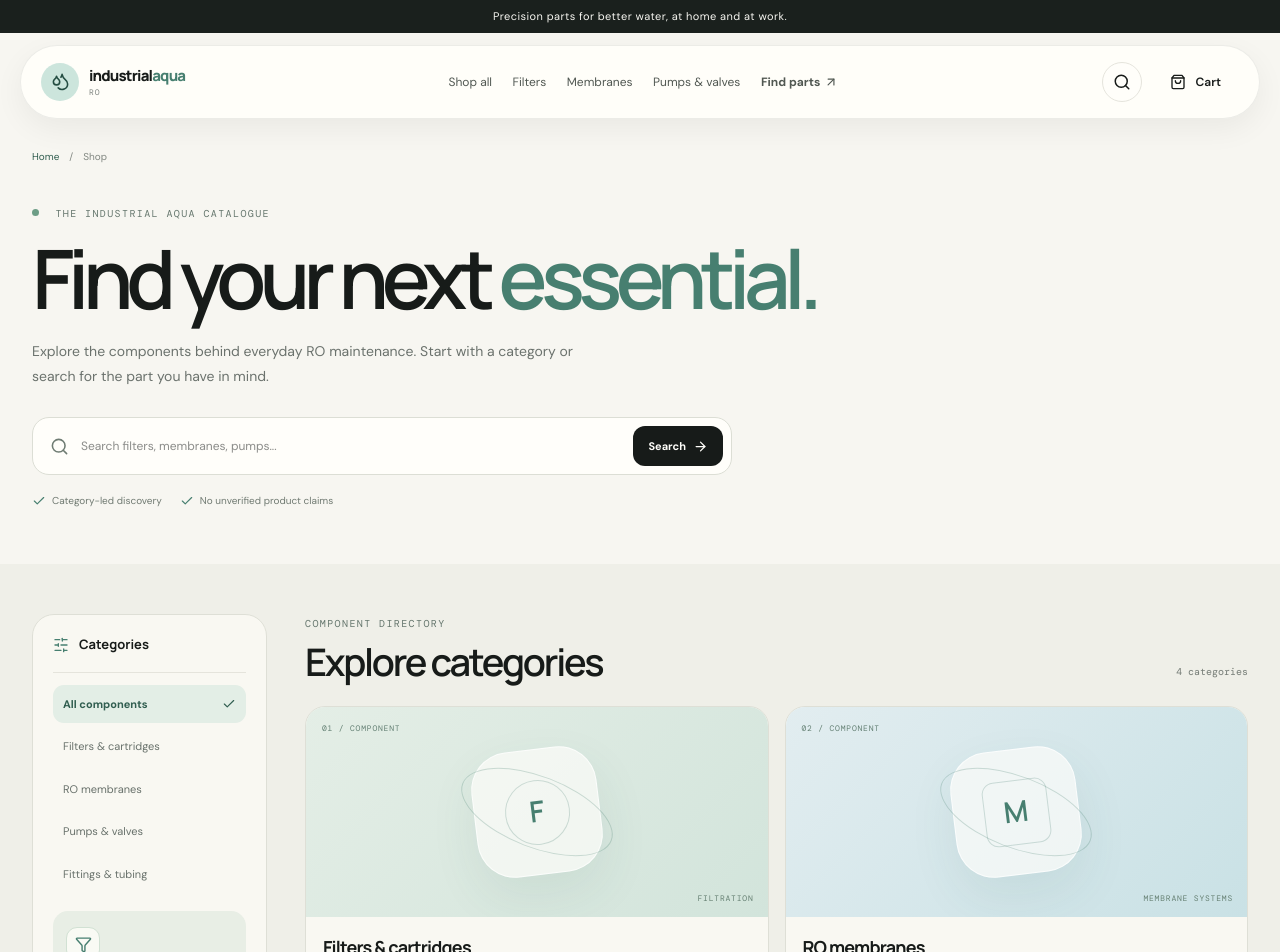
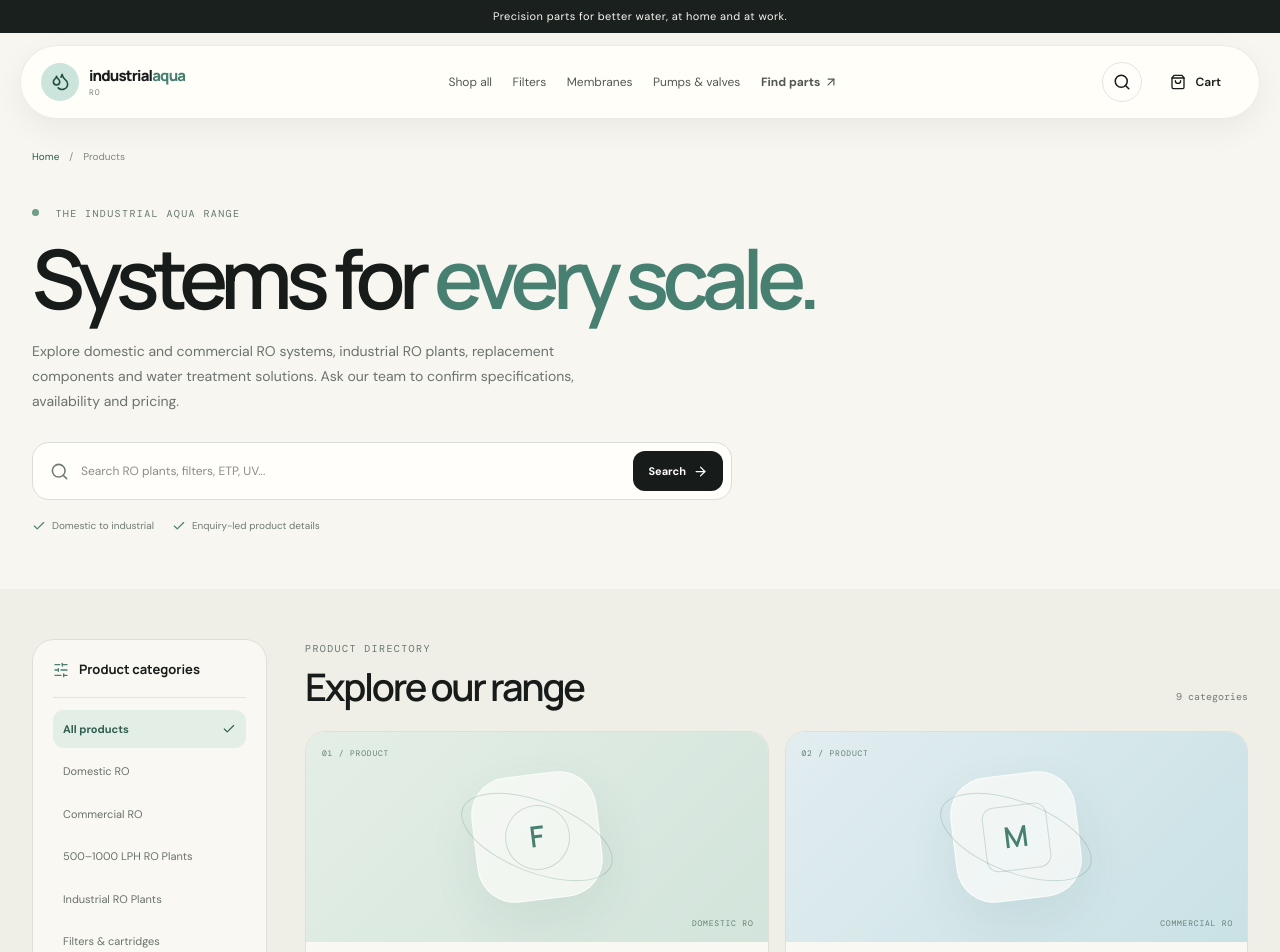
Before and after one commit to DevByDevesh/industrial-aqua, a React (Vite) app: page /shop in a window 1280 px wide. Shown: the top 952 px of the page. Built offline with nearby package versions, Linux system fonts and the light colour scheme.

Commit message:
feat: add RO plant and water treatment product categories

```diff
--- a/src/pages/ShopPage.tsx
+++ b/src/pages/ShopPage.tsx
@@ -1,51 +1,63 @@
 import {useMemo,useState} from 'react';
-import {ArrowRight,ArrowUpRight,Check,Filter,Search,SlidersHorizontal, X} from 'lucide-react';
+import {ArrowRight,ArrowUpRight,Check,Filter,Search,SlidersHorizontal, X, MessageCircle} from 'lucide-react';
 import {Link,useSearchParams} from 'react-router-dom';
 import {motion} from 'motion/react';
 
+const whatsapp = (topic:string) => 'https://wa.me/?text=' + encodeURIComponent('Hello Industrial Aqua, I would like to enquire about ' + topic + '. Please share details and a quotation.');
+
 const categories=[
- {id:'all',label:'All components',count:'Browse all'},
- {id:'filters',label:'Filters & cartridges',count:'Filtration'},
- {id:'membranes',label:'RO membranes',count:'Membrane systems'},
- {id:'pumps-valves',label:'Pumps & valves',count:'Flow control'},
- {id:'fittings',label:'Fittings & tubing',count:'Connections'},
+ {id:'all',label:'All products',count:'Browse all'},
+ {id:'domestic-ro',label:'Domestic RO',count:'RO systems'},
+ {id:'commercial-ro',label:'Commercial RO',count:'RO systems'},
+ {id:'500-1000-lph',label:'500–1000 LPH RO Plants',count:'RO plants'},
+ {id:'industrial-ro',label:'Industrial RO Plants',count:'RO plants'},
+ {id:'filters',label:'Filters & cartridges',count:'Components'},
+ {id:'membranes',label:'RO membranes',count:'Components'},
+ {id:'pumps-valves',label:'Pumps & valves',count:'Components'},
+ {id:'tanks',label:'Storage tanks',count:'Components'},
+ {id:'solutions',label:'Water treatment solutions',count:'Solutions'},
 ];
 const guides=[
- {number:'01',title:'Filters & cartridges',description:'Explore replacement filtration components for routine maintenance.',to:'/category/filters',tag:'FILTRATION',art:'filter'},
- {number:'02',title:'RO membranes',description:'Learn about membrane options and check system requirements before choosing.',to:'/category/membranes',tag:'MEMBRANE SYSTEMS',art:'membrane'},
- {number:'03',title:'Pumps & valves',description:'Find the components that support pressure, flow and control.',to:'/category/pumps-valves',tag:'FLOW CONTROL',art:'pump'},
- {number:'04',title:'Fittings & tubing',description:'Browse connection essentials for RO water systems.',to:'/category/fittings',tag:'CONNECTIONS',art:'fittings'},
+ {number:'01',title:'Domestic RO Systems',description:'Water purification systems and components for home use.',to:'/category/domestic-ro',tag:'DOMESTIC RO',art:'filter'},
+ {number:'02',title:'Commercial RO Systems',description:'RO system options for offices, hospitality and commercial sites.',to:'/category/commercial-ro',tag:'COMMERCIAL RO',art:'membrane'},
+ {number:'03',title:'500–1000 LPH RO Plants',description:'Mid-capacity plant options for business and institutional needs.',to:'/category/500-1000-lph',tag:'RO PLANTS',art:'pump'},
+ {number:'04',title:'Industrial RO Plants',description:'Discuss capacity, feed water and application for industrial plant needs.',to:'/category/industrial-ro',tag:'INDUSTRIAL',art:'fittings'},
+ {number:'05',title:'Filters & Cartridges',description:'Filtration components for maintenance and treatment systems.',to:'/category/filters',tag:'FILTRATION',art:'filter'},
+ {number:'06',title:'RO Membranes',description:'Membrane options; verify system model and compatibility before purchase.',to:'/category/membranes',tag:'MEMBRANES',art:'membrane'},
+ {number:'07',title:'Pumps & Valves',description:'Components for flow, pressure and system control.',to:'/category/pumps-valves',tag:'FLOW CONTROL',art:'pump'},
+ {number:'08',title:'Storage Tanks',description:'Storage options for RO systems and water treatment installations.',to:'/category/tanks',tag:'STORAGE',art:'fittings'},
+ {number:'09',title:'Water Treatment Solutions',description:'ETP, STP, water softeners, UV, UF and water chillers.',to:'/category/solutions',tag:'TREATMENT',art:'membrane'},
 ];
 
 export function ShopPage(){
  const [searchParams,setSearchParams]=useSearchParams();
  const [query,setQuery]=useState(searchParams.get('q')??'');
  const [active,setActive]=useState('all');
- const visible=useMemo(()=>guides.filter(item=>(active==='all'||item.to.endsWith('/'+active))&&(!query.trim()||(item.title+' '+item.description+' '+item.tag).toLowerCase().includes(query.trim().toLowerCase()))),[active,query]);
+ const visible=useMemo(()=>guides.filter(item=>(active==='all'||item.to.endsWith('/'+active)|| (active==='solutions'&&item.to.endsWith('/solutions')))&&(!query.trim()||(item.title+' '+item.description+' '+item.tag).toLowerCase().includes(query.trim().toLowerCase()))),[active,query]);
  const updateQuery=(value:string)=>{setQuery(value);if(value.trim())setSearchParams({q:value},{replace:true});else setSearchParams({}, {replace:true});};
  return <div className="shop-page">
   <section className="shop-intro">
-   <div className="shop-breadcrumb"><Link to="/">Home</Link><span>/</span><span>Shop</span></div>
-   <p className="eyebrow"><span className="eyebrow-dot"/> THE INDUSTRIAL AQUA CATALOGUE</p>
-   <h1>Find your next <em>essential.</em></h1>
-   <p className="shop-intro-copy">Explore the components behind everyday RO maintenance. Start with a category or search for the part you have in mind.</p>
+   <div className="shop-breadcrumb"><Link to="/">Home</Link><span>/</span><span>Products</span></div>
+   <p className="eyebrow"><span className="eyebrow-dot"/> THE INDUSTRIAL AQUA RANGE</p>
+   <h1>Systems for <em>every scale.</em></h1>
+   <p className="shop-intro-copy">Explore domestic and commercial RO systems, industrial RO plants, replacement components and water treatment solutions. Ask our team to confirm specifications, availability and pricing.</p>
    <form className="shop-search" onSubmit={event=>event.preventDefault()}>
-    <Search size={19}/><input aria-label="Search catalogue categories" value={query} onChange={event=>updateQuery(event.target.value)} placeholder="Search filters, membranes, pumps..."/>
+    <Search size={19}/><input aria-label="Search product categories" value={query} onChange={event=>updateQuery(event.target.value)} placeholder="Search RO plants, filters, ETP, UV..."/>
     {query&&<button type="button" aria-label="Clear search" onClick={()=>updateQuery('')}><X size={16}/></button>}
     <button type="submit" className="shop-search-submit">Search <ArrowRight size={15}/></button>
    </form>
-   <div className="shop-intro-meta"><span><Check size={14}/> Category-led discovery</span><span><Check size={14}/> No unverified product claims</span></div>
+   <div className="shop-intro-meta"><span><Check size={14}/> Domestic to industrial</span><span><Check size={14}/> Enquiry-led product details</span></div>
   </section>
   <section className="shop-catalogue">
    <aside className="shop-sidebar">
-    <div className="shop-sidebar-heading"><SlidersHorizontal size={16}/><span>Categories</span></div>
+    <div className="shop-sidebar-heading"><SlidersHorizontal size={16}/><span>Product categories</span></div>
     <div className="shop-category-list">{categories.map(item=><button type="button" key={item.id} className={active===item.id?'active':''} onClick={()=>setActive(item.id)}><span>{item.label}</span>{active===item.id&&<Check size={14}/>}</button>)}</div>
-    <div className="shop-sidebar-note"><span className="shop-note-icon"><Filter size={17}/></span><strong>Need help choosing?</strong><p>Use the guided finder to narrow down the component you need.</p><Link to="/find-parts">Find a part <ArrowUpRight size={14}/></Link></div>
+    <div className="shop-sidebar-note"><span className="shop-note-icon"><Filter size={17}/></span><strong>Need help choosing?</strong><p>Share your application and capacity requirement with our team.</p><a href={whatsapp('product selection help')} target="_blank" rel="noreferrer">Ask on WhatsApp <ArrowUpRight size={14}/></a></div>
    </aside>
    <div className="shop-results">
-    <div className="shop-results-heading"><div><p className="eyebrow">COMPONENT DIRECTORY</p><h2>{active==='all'?'Explore categories':categories.find(item=>item.id===active)?.label}</h2></div><span className="shop-result-count">{visible.length} {visible.length===1?'category':'categories'}</span></div>
-    {visible.length>0?<div className="shop-category-grid">{visible.map((item,index)=><motion.article key={item.number} className="shop-category-card" initial={{opacity:0,y:12}} animate={{opacity:1,y:0}} transition={{duration:.28,delay:index*.05}}><Link to={item.to} className="shop-card-art" aria-label={'Open '+item.title}><span className="shop-card-number">{item.number} / COMPONENT</span><div className={'shop-art-symbol shop-art-'+item.art}><span className="shop-art-ring"/><span className="shop-art-core">{item.art==='filter'?'F':item.art==='membrane'?'M':item.art==='pump'?'P':'+'}</span></div><span className="shop-card-tag">{item.tag}</span></Link><div className="shop-card-copy"><h3>{item.title}</h3><p>{item.description}</p><Link to={item.to} className="shop-card-link">Explore category <ArrowRight size={15}/></Link></div></motion.article>)}</div>:<div className="shop-empty"><span className="shop-empty-icon"><Search size={22}/></span><h3>No matching categories</h3><p>Try a broader search term or clear your search to explore all components.</p><button className="button button-dark" onClick={()=>{updateQuery('');setActive('all')}}>Clear filters <X size={15}/></button></div>}
-    <div className="shop-catalogue-status"><span className="shop-status-dot"/><div><strong>Product catalogue in progress</strong><p>Individual products, verified prices, stock and compatibility will appear here after the catalogue data is configured.</p></div></div>
+    <div className="shop-results-heading"><div><p className="eyebrow">PRODUCT DIRECTORY</p><h2>{active==='all'?'Explore our range':categories.find(item=>item.id===active)?.label}</h2></div><span className="shop-result-count">{visible.length} {visible.length===1?'category':'categories'}</span></div>
+    {visible.length>0?<div className="shop-category-grid">{visible.map((item,index)=><motion.article key={item.number} className="shop-category-card" initial={{opacity:0,y:12}} animate={{opacity:1,y:0}} transition={{duration:.28,delay:index*.035}}><Link to={item.to} className="shop-card-art" aria-label={'Open '+item.title}><span className="shop-card-number">{item.number} / PRODUCT</span><div className={'shop-art-symbol shop-art-'+item.art}><span className="shop-art-ring"/><span className="shop-art-core">{item.art==='filter'?'F':item.art==='membrane'?'M':item.art==='pump'?'P':'+'}</span></div><span className="shop-card-tag">{item.tag}</span></Link><div className="shop-card-copy"><h3>{item.title}</h3><p>{item.description}</p><Link to={item.to} className="shop-card-link">View category <ArrowRight size={15}/></Link><a href={whatsapp(item.title)} target="_blank" rel="noreferrer" className="shop-card-whatsapp"><MessageCircle size={14}/> Enquire on WhatsApp <ArrowUpRight size={14}/></a></div></motion.article>)}</div>:<div className="shop-empty"><span className="shop-empty-icon"><Search size={22}/></span><h3>No matching categories</h3><p>Try a broader search term or clear your search to explore all products.</p><button className="button button-dark" onClick={()=>{updateQuery('');setActive('all')}}>Clear filters <X size={15}/></button></div>}
+    <div className="shop-catalogue-status"><span className="shop-status-dot"/><div><strong>Product catalogue in progress</strong><p>These are product categories, not individual stock listings. Upload your catalogue to add verified models, specifications, prices and product photos.</p></div></div>
    </div>
   </section>
  </div>;
```
